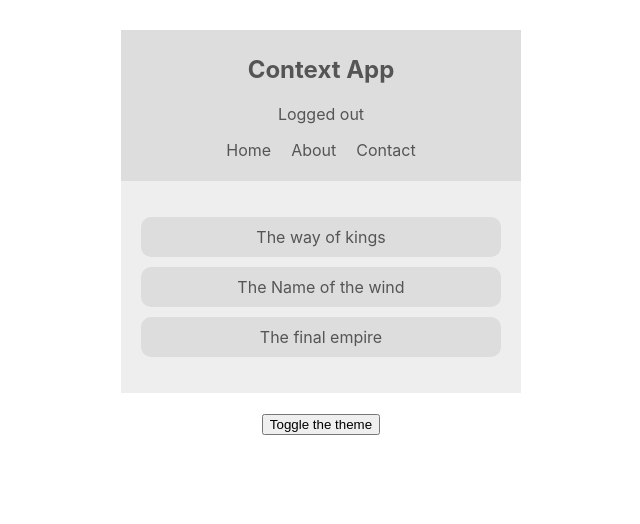
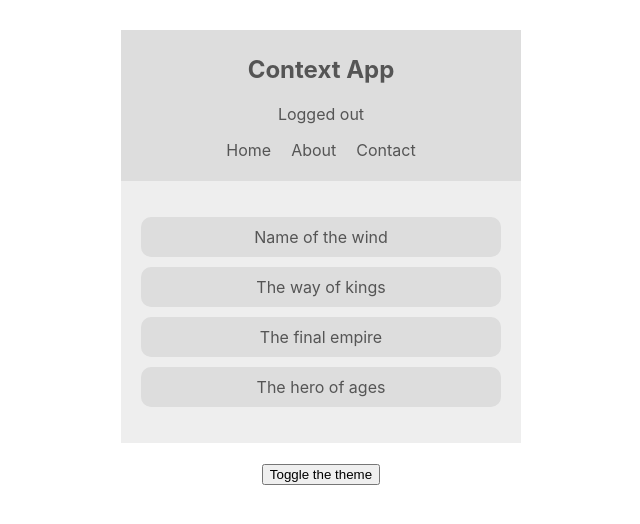
Before and after one commit to githubber-00/mutable-project, a React (Create React App) app: page / in a window 1280 px wide. Shown: the top 524 px of the page, without its empty margins (319-959 px from the left). Built offline with nearby package versions, Linux system fonts and the light colour scheme.

Commit message:
Creating context with functional components.

```diff
--- a/src/App.js
+++ b/src/App.js
@@ -3,9 +3,10 @@
 import './App.css';
 import Navbar from './components/Navbar';
 import BookList from './components/BookList';
+import ThemeToggle from './components/ThemeToggle';
 import ThemeContextProvider from './context/ThemeContext';
-import ThemeToggle from './components/ThemeToggle';
 import AuthContextProvider from './context/AuthContext';
+import BookContextProvider from './context/BookContext';
 
 function App() {
     return (
@@ -13,7 +14,9 @@
             <AuthContextProvider>
                 <ThemeContextProvider>
                     <Navbar />
-                    <BookList />
+                    <BookContextProvider>
+                        <BookList />
+                    </BookContextProvider>
                     <ThemeToggle />
                 </ThemeContextProvider>
             </AuthContextProvider>
--- a/src/components/BookList.js
+++ b/src/components/BookList.js
@@ -1,17 +1,21 @@
 
 import React, { useContext } from 'react';
 import { ThemeContext } from '../context/ThemeContext';
+import { BookContext } from '../context/BookContext';
 
 function BookList() {
     const { isLightTheme, light, dark } = useContext(ThemeContext);
+    const { books } = useContext(BookContext);
     const theme = isLightTheme ? light : dark;
 
     return (
         <div className='book-list' style={{ color: theme.syntax, background: theme.bg }}>
             <ul>
-                <li style={{ background: theme.ui }}>The way of kings</li>
-                <li style={{ background: theme.ui }}>The Name of the wind</li>
-                <li style={{ background: theme.ui }}>The final empire</li>
+                {books.map(book => {
+                    return (
+                        <li style={{ background: theme.ui }} key={ book.id }>{ book.title }</li>
+                    );
+                })}
             </ul>
         </div>
     );
--- /dev/null
+++ b/src/context/BookContext.js
@@ -0,0 +1,21 @@
+
+import React, { createContext, useState } from 'react';
+
+export const BookContext = createContext();
+
+function BookContextProvider(props) {
+    const [ books, setBooks ] = useState([
+        { title: 'Name of the wind', id: 1 },
+        { title: 'The way of kings', id: 2 },
+        { title: 'The final empire', id: 3 },
+        { title: 'The hero of ages', id: 4 }
+    ]);
+
+    return (
+        <BookContext.Provider value={{ books }}>
+            { props.children }
+        </BookContext.Provider>
+    );
+}
+
+export default BookContextProvider;
```
